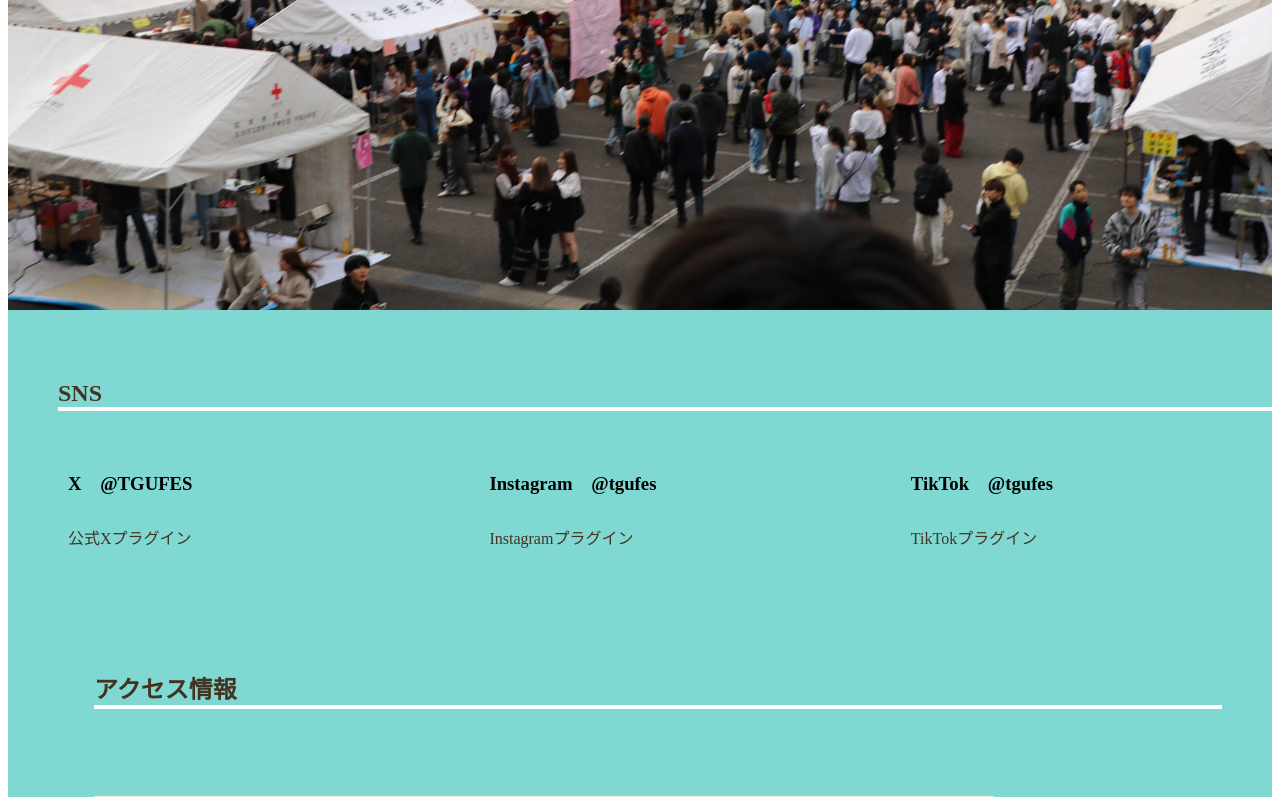
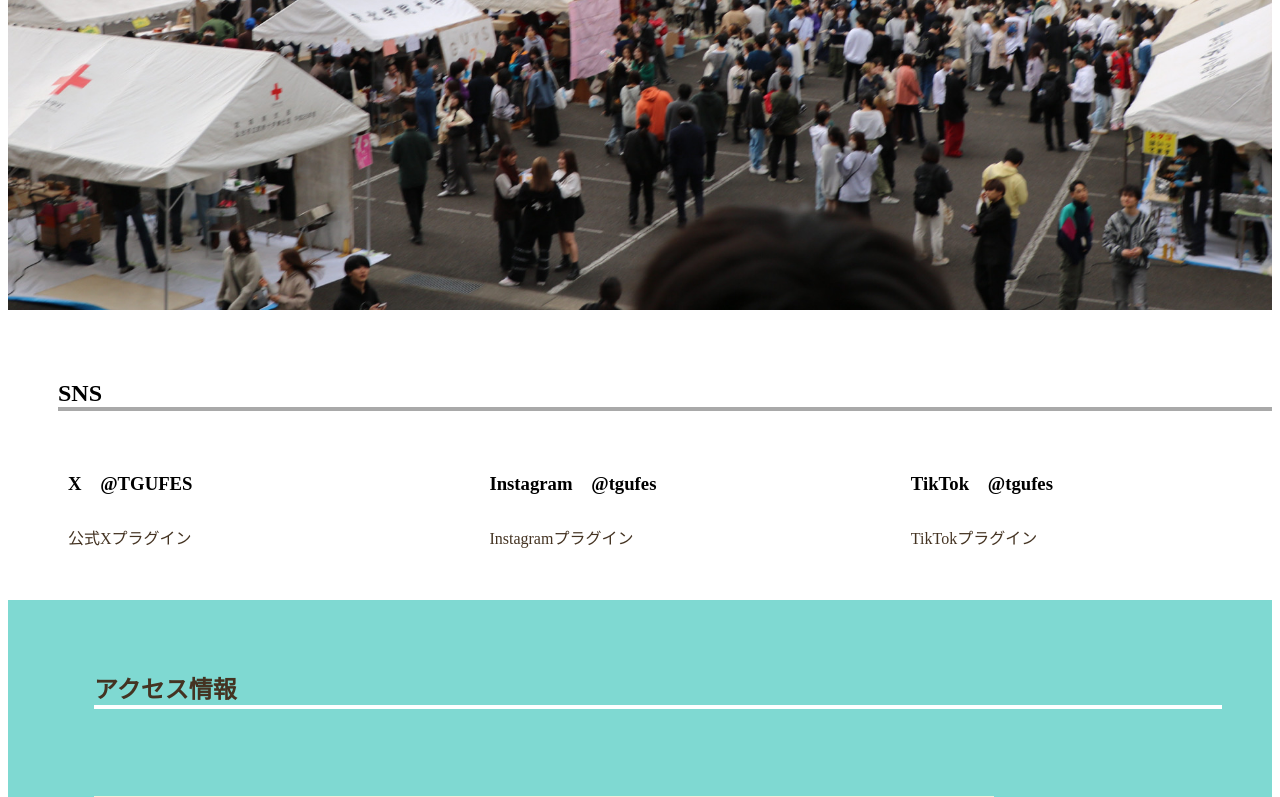
Before and after one commit to nobekawashuto/2024TGUFES, a Next.js app in the folder tgufes/: page / in a window 1280 px wide. Shown: the part 498-1295 px from the top of the page. Built offline with nearby package versions, Linux system fonts and the light colour scheme.

Commit message:
フォントを変更しました

```diff
--- a/tgufes/src/pages/_document.tsx
+++ b/tgufes/src/pages/_document.tsx
@@ -1,9 +1,30 @@
-import { Html, Head, Main, NextScript } from "next/document";
+// import { Html, Head, Main, NextScript } from "next/document";
 
-export default function Document() {
+// export default function Document() {
+//   return (
+//     <Html lang="en">
+//       <Head />
+//       <body>
+//         <Main />
+//         <NextScript />
+//       </body>
+//     </Html>
+//   );
+// }
+
+// pages/_document.js
+import Document, { Html, Head, Main, NextScript } from 'next/document';
+
+class MyDocument extends Document {
+  render() {
     return (
-    <Html lang="en">
-      <Head />
+      <Html>
+        <Head>
+          <link
+            rel="stylesheet"
+            href="https://fonts.googleapis.com/css2?family=Roboto:wght@400;700&display=swap"
+          />
+        </Head>
         <body>
           <Main />
           <NextScript />
@@ -11,3 +32,6 @@ export default function Document() {
       </Html>
     );
   }
+}
+
+export default MyDocument;
--- a/tgufes/src/styles/globals.css
+++ b/tgufes/src/styles/globals.css
@@ -36,7 +36,7 @@ body {
 @charset "UTF-8";
 /*共通設定*/
 html{font-size:100%}
-body{font-family:"M+PLUS+1p";line-hight:1.7;color:#432;}
+body{font-family:'Roboto, sans-serif';line-hight:1.7;color:#432;}
 a {
   text-decoration: none;
   color: black;
@@ -79,8 +79,8 @@ a:hover{color: darkgray;}
 #home .page-title{text-transform: none;}
 
 /*SNSセクション*/
-.sns{background: #7fd9d2;padding: 4% 0;}
-.sns-title{margin-left: 50px;border-bottom: 4px solid #fff;}
+.sns{background: white;padding: 4% 0;}
+.sns-title{margin-left: 50px;border-bottom: 4px solid darkgray;color: black;}
 .sns-bg{display: flex;justify-content: space-between;margin-left: 60px;}
 .sub-title{margin-bottom: 30px;}
 .sns-box{width: 30%;}
```
Also changed, not shown: tgufes/src/pages/_app.tsx (+7 -1 lines). Lines whose indentation alone changed are shown as unchanged.
